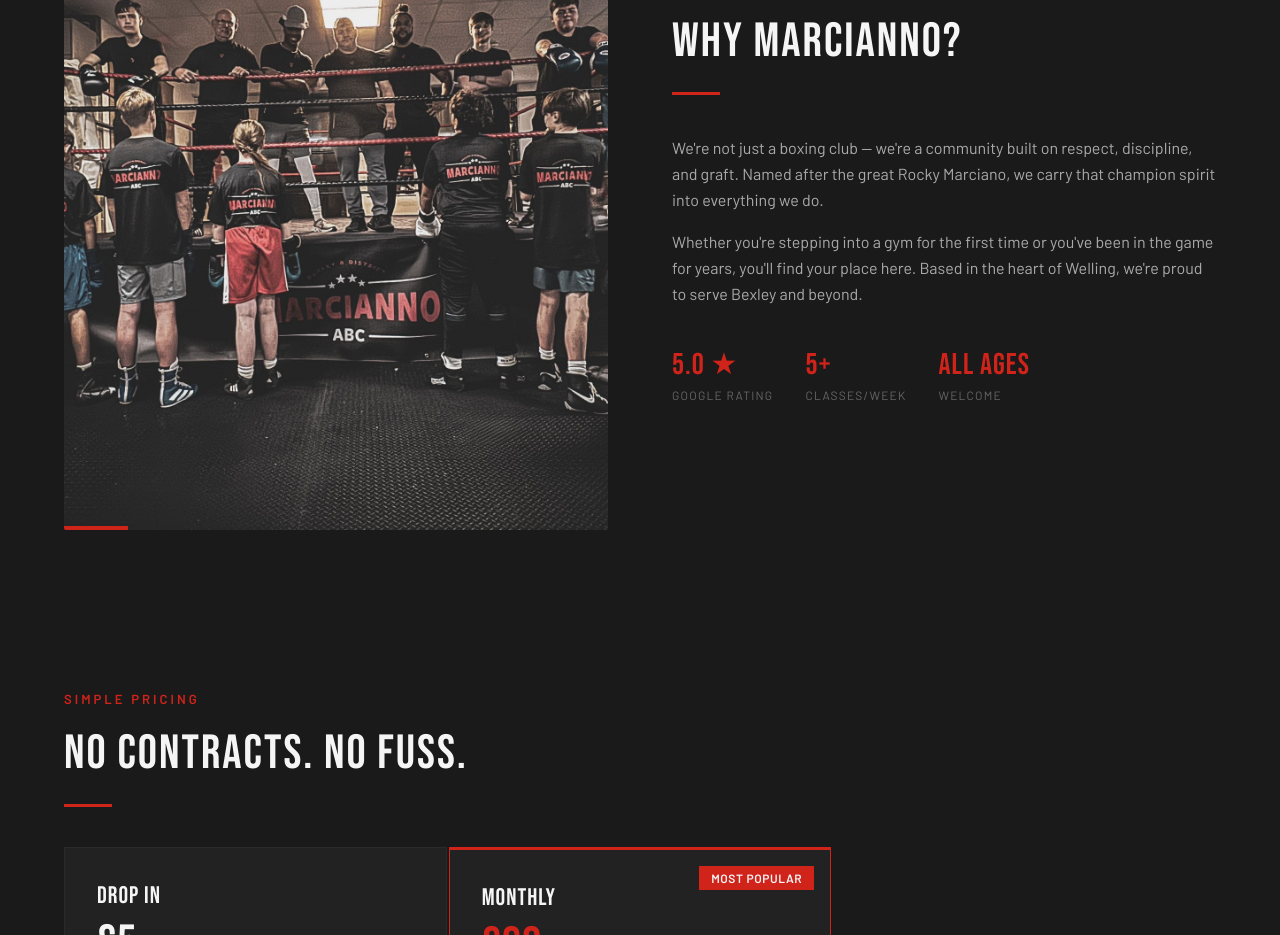
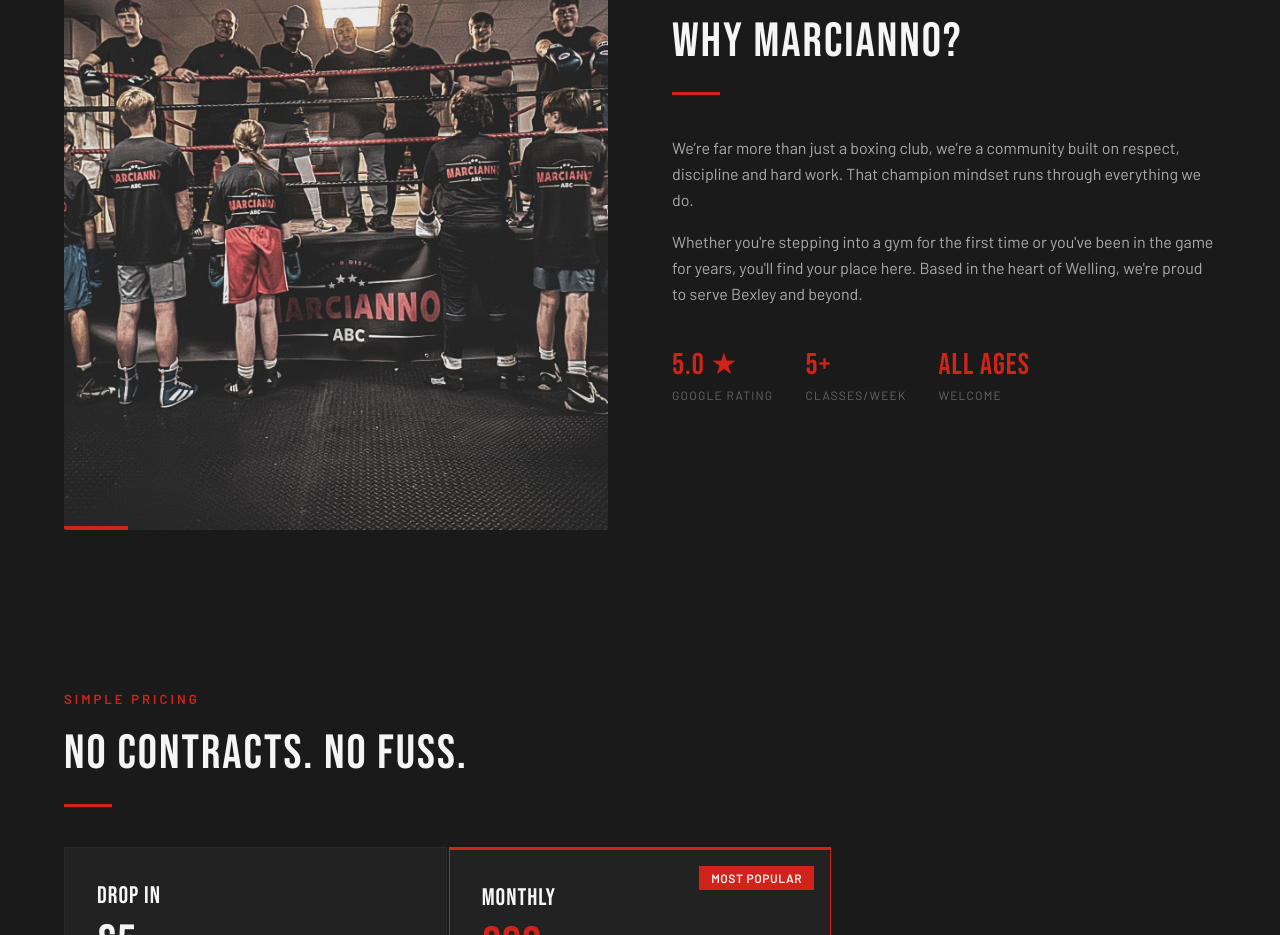
Before and after one commit to amanzeao7/marcianno-abc, a Next.js app: page / in a window 1280 px wide. Shown: the part 2760-3695 px from the top of the page. Built offline with nearby package versions, Linux system fonts and the light colour scheme.

Commit message:
Revise text in WhySection for clarity and tone

```diff
--- a/components/home/WhySection.tsx
+++ b/components/home/WhySection.tsx
@@ -27,9 +27,7 @@
               className="font-body text-base leading-relaxed mb-4"
               style={{ color: 'var(--color-text2)' }}
             >
-              We're not just a boxing club — we're a community built on respect,
-              discipline, and graft. Named after the great Rocky Marciano, we carry
-              that champion spirit into everything we do.
+              We’re far more than just a boxing club, we’re a community built on respect, discipline and hard work. That champion mindset runs through everything we do.
             </p>
             <p
               className="font-body text-base leading-relaxed mb-10"
```
